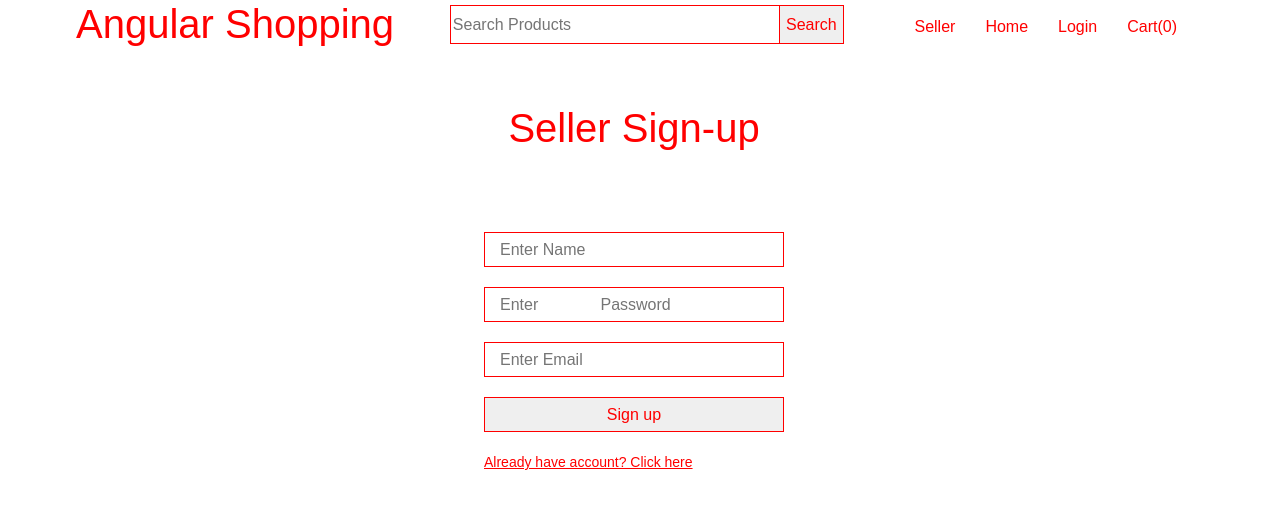
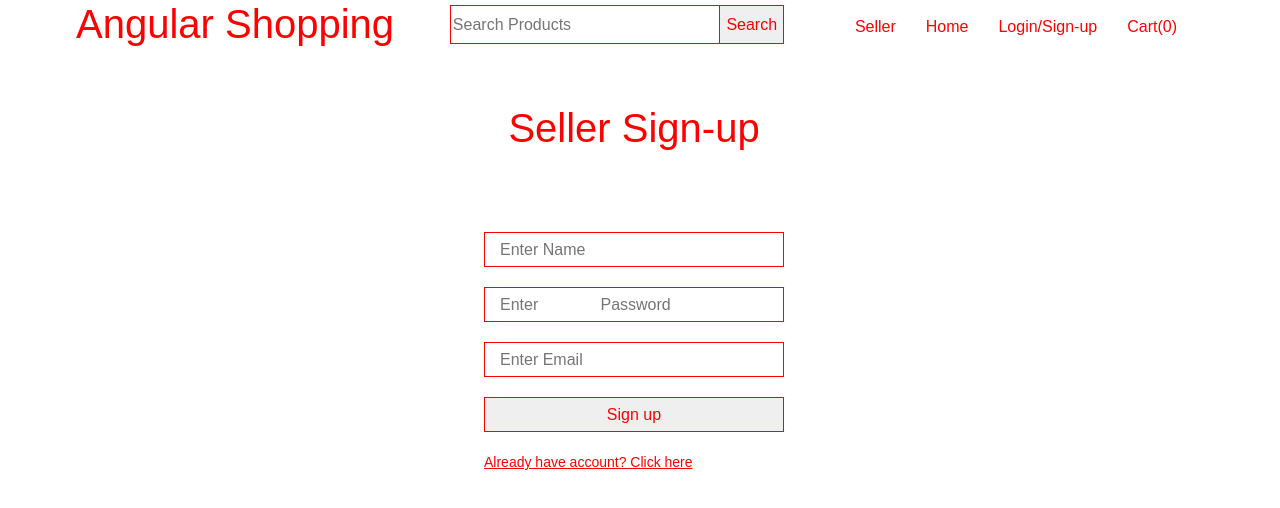
Before and after one commit to LucBecker/ecommerce-app, an Angular app: page /seller-auth in a window 1280 px wide. Shown: the top 508 px of the page. Built offline with nearby package versions, Linux system fonts and the light colour scheme.

Commit message:
singup option

```diff
--- a/src/app/header/header.component.html
+++ b/src/app/header/header.component.html
@@ -17,7 +17,7 @@
        <ul *ngSwitchCase="'default'">
         <li><a routerLink="/seller-auth">Seller</a></li>
         <li><a routerLink="">Home</a></li>
-        <li><a href="#">Login</a></li>
+        <li><a href="#">Login/Sign-up</a></li>
         <li><a href="#">Cart(0)</a></li>
       </ul>
       <ul *ngSwitchCase="'seller'">
```
